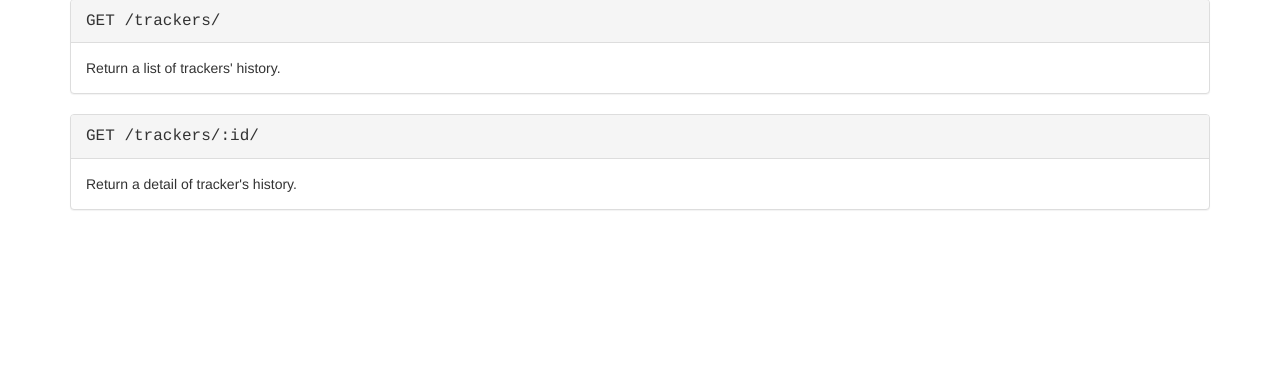
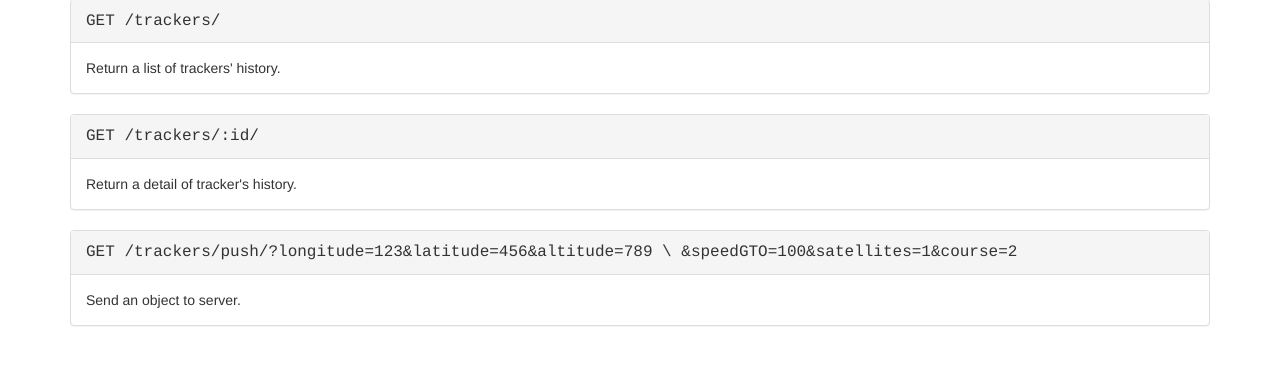
Before and after one commit to ciheul/bigdrive, a Django app: page / in a window 1280 px wide. Shown: the part 121-486 px from the top of the page. Run offline with Django 3.2, Linux system fonts and the light colour scheme; some libraries are stand-ins or nearby versions.

Commit message:
add deviceID. change timezone.

```diff
--- a/augen/models.py
+++ b/augen/models.py
@@ -2,11 +2,12 @@ from django.db import models
 
 
 class Tracker(models.Model):
+    device_id = models.CharField(max_length=30)
     lon = models.FloatField()
     lat = models.FloatField()
-    alt = models.FloatField()
+    alt = models.FloatField(null=True)
     speed = models.FloatField(null=True)
     date_created = models.DateTimeField(auto_now_add=True)
 
     class Meta:
-        ordering = ('date_created',)
+        ordering = ('-date_created',)
--- a/augen/serializers.py
+++ b/augen/serializers.py
@@ -5,4 +5,4 @@ from augen.models import Tracker
 class TrackerSerializer(serializers.ModelSerializer):
     class Meta:
         model = Tracker
-        fields = ('lon', 'lat', 'alt', 'speed', 'date_created')
+        fields = ('device_id', 'lon', 'lat', 'alt', 'speed', 'date_created')
--- a/augen/templates/augen/index.html
+++ b/augen/templates/augen/index.html
@@ -37,6 +37,16 @@
       </div>
     </div>
 
+    <div class="panel panel-default">
+      <div class="panel-heading">
+        <div class="panel-title resource">GET /trackers/push/?longitude=123&amp;latitude=456&amp;altitude=789 \
+          &amp;speedGTO=100&amp;satellites=1&amp;course=2</div>
+      </div>
+      <div class="panel-body">
+        Send an object to server.
+      </div>
+    </div>
+
     <footer></footer>
   </div>
 
--- a/augen/views.py
+++ b/augen/views.py
@@ -20,6 +20,22 @@ class TrackerDetail(generics.RetrieveUpdateDestroyAPIView):
 
 class TrackerView(View):
     def get(self, request, *args, **kwargs):
+        # validate 3 mandatory parameters
+        params = dict(request.GET)
+        if 'deviceID' not in request.GET \
+                or 'longitude' not in request.GET \
+                or 'latitude' not in request.GET:
+            print "FAIL: all"
+            return HttpResponse('FAIL')
+
+        # device ID must be a number, though it has a string type
+        try:
+            int(request.GET['deviceID'])
+        except:
+            print "deviceID is not number"
+            return HttpResponse('FAIL')
+
+        device_id = request.GET['deviceID']
         lat = float(request.GET['latitude'])
         lon = float(request.GET['longitude'])
         alt = float(request.GET['altitude'])
@@ -30,8 +46,12 @@ class TrackerView(View):
             speed = None
         time = request.GET['time']
 
-        t = Tracker(lon=lon, lat=lat, alt=alt, speed=speed)
-        t.save()
+        try:
+            t = Tracker(device_id=device_id, lon=lon, lat=lat, alt=alt,
+                        speed=speed)
+            t.save()
+        except IntegrityError:
+            return HttpResponse('FAIL')
 
         return HttpResponse("OK")
 
--- a/bigdrive/settings.py
+++ b/bigdrive/settings.py
@@ -76,7 +76,7 @@ DATABASES = {
 
 LANGUAGE_CODE = 'en-us'
 
-TIME_ZONE = 'UTC'
+TIME_ZONE = 'Asia/Jakarta'
 
 USE_I18N = True
 
```
